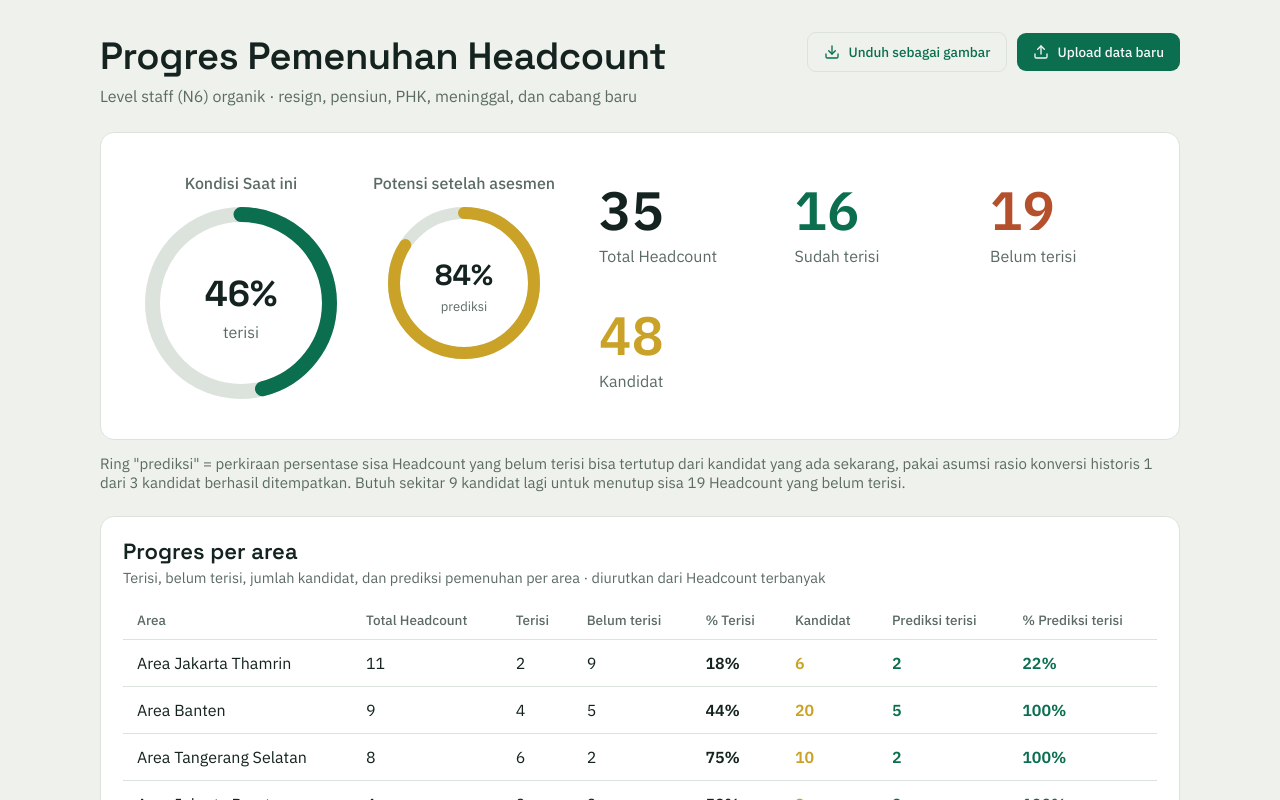
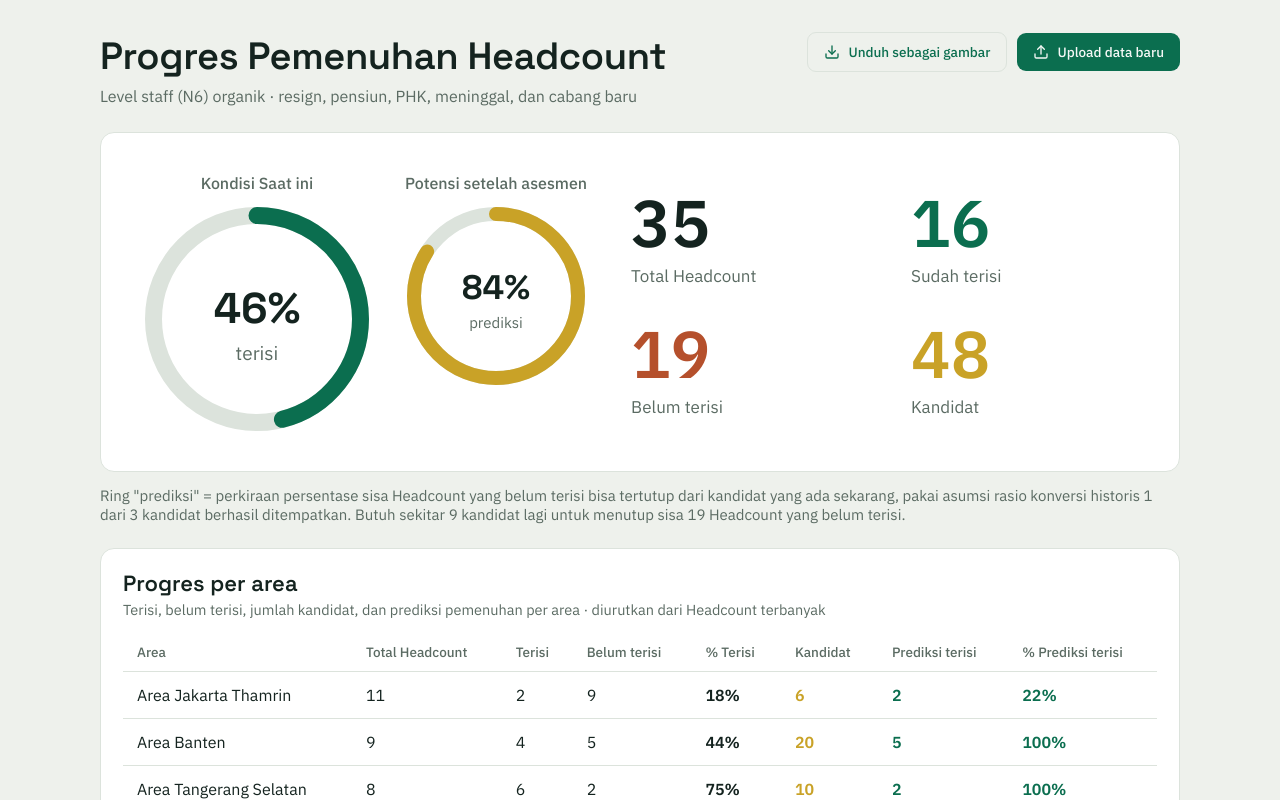
Before and after one commit to regional4jakarta1/replacementpegawai, a React (Vite) app: page / in a window 1280 px wide. Shown: the top 800 px of the page. Built offline with nearby package versions, Linux system fonts and the light colour scheme; no server answers; the database is empty.

Commit message:
Add files via upload

```diff
--- a/src/App.jsx
+++ b/src/App.jsx
@@ -559,11 +559,11 @@ export default function App() {
           <div className="hc-rings">
             <div className="hc-ring-block">
               <p className="hc-ring-title">Kondisi Saat ini</p>
-              <ProgressRing pct={stats.pct} color="#0B6E4F" label="terisi" size={192} stroke={15} />
+              <ProgressRing pct={stats.pct} color="#0B6E4F" label="terisi" size={224} stroke={17} />
             </div>
             <div className="hc-ring-block">
               <p className="hc-ring-title">Potensi setelah asesmen</p>
-              <ProgressRing pct={stats.predictedFillPct} color="#C9A227" label="prediksi" size={152} stroke={12} />
+              <ProgressRing pct={stats.predictedFillPct} color="#C9A227" label="prediksi" size={178} stroke={14} />
             </div>
           </div>
           <div className="hc-chips">
--- a/src/styles.css
+++ b/src/styles.css
@@ -133,11 +133,18 @@ h1, h2, .hc-numeric {
 }
 .hc-ring-label { fill: var(--muted); }
 
-.hc-chips { display: flex; gap: 40px; flex-wrap: wrap; flex: 1; justify-content: space-between; }
-.hc-chip { min-width: 145px; }
+.hc-chips {
+  display: grid;
+  grid-template-columns: 1fr 1fr;
+  column-gap: 56px;
+  row-gap: 30px;
+  flex: 1;
+  align-content: center;
+}
+.hc-chip { min-width: 150px; }
 .hc-chip-value {
   display: block;
-  font-size: 54px;
+  font-size: 66px;
   font-weight: 700;
   line-height: 1.1;
 }
@@ -146,7 +153,7 @@ h1, h2, .hc-numeric {
 .hc-chip-value.is-gold { color: var(--gold); }
 .hc-chip-label {
   display: block;
-  font-size: 16px;
+  font-size: 17px;
   color: var(--muted);
   margin-top: 6px;
 }
@@ -297,5 +304,5 @@ h1, h2, .hc-numeric {
 
 @media (max-width: 760px) {
   .hc-hero { flex-direction: column; align-items: flex-start; }
-  .hc-chips { flex: none; justify-content: flex-start; }
+  .hc-chips { display: flex; flex-direction: column; flex: none; }
 }
```
